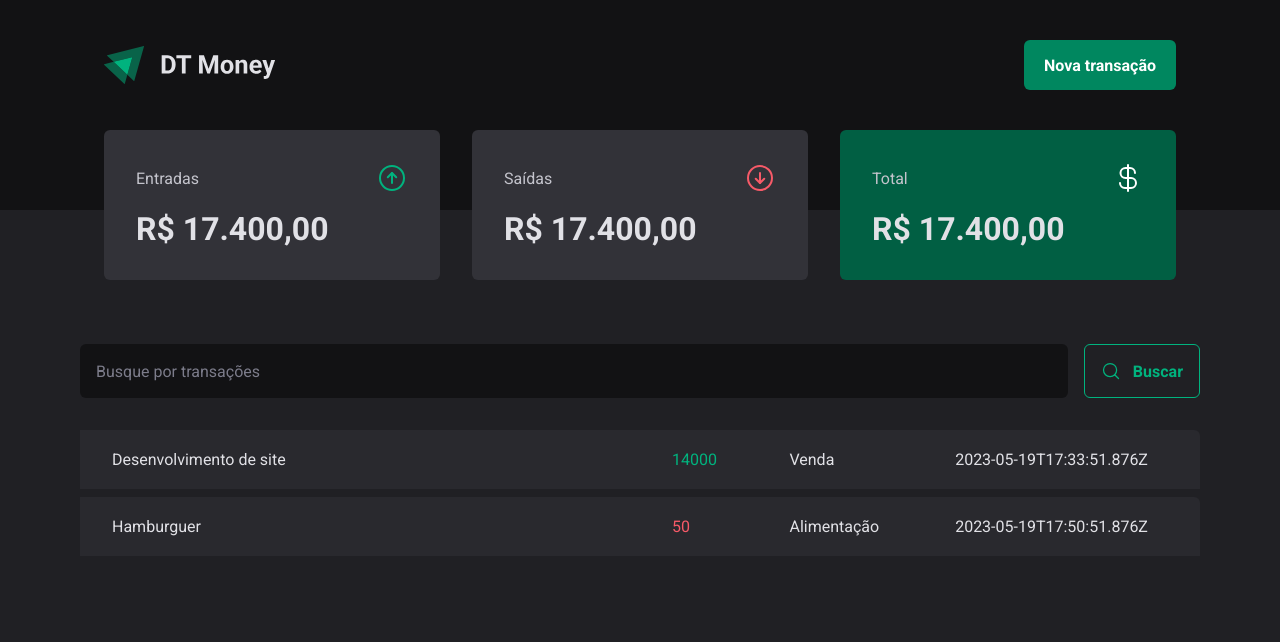
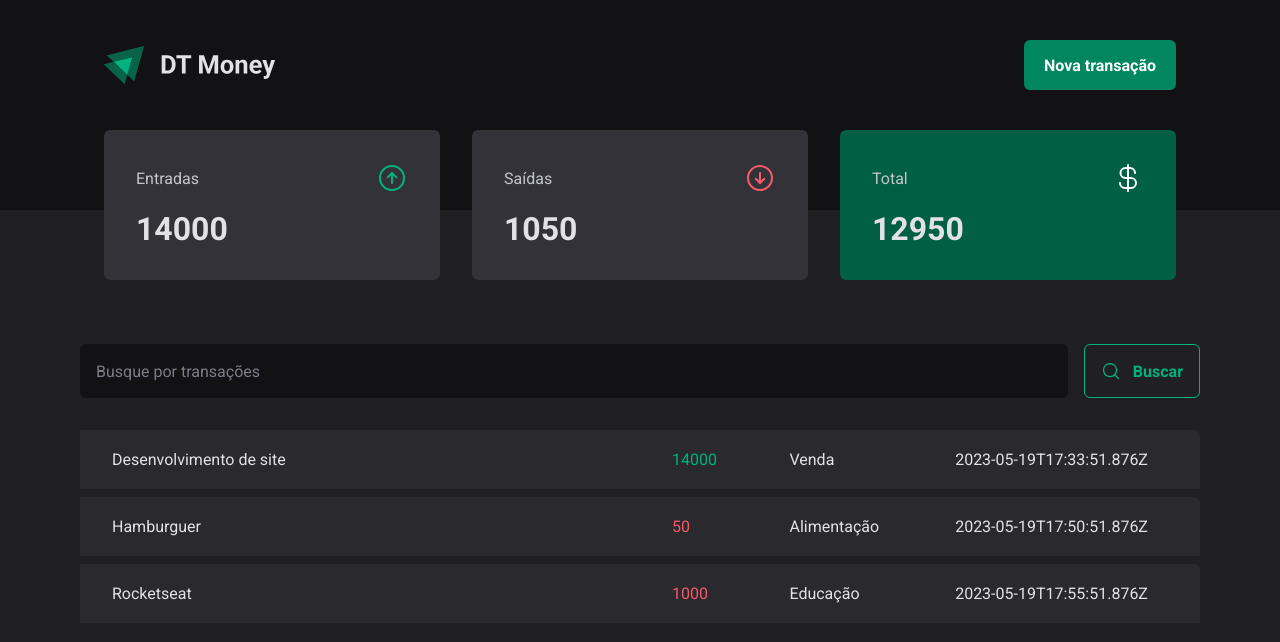
Before and after one commit to jonierthal/dt-money-web, a React (Vite) app: page / in a window 1280 px wide. Shown: the top 642 px of the page. Built offline with nearby package versions, Linux system fonts and the light colour scheme; data requests are answered from the project's data file.

Commit message:
Calculando resumo de transações

```diff
--- a/server.json
+++ b/server.json
@@ -15,6 +15,14 @@
         "category": "Alimentação",
         "price": 50,
         "createdAt": "2023-05-19T17:50:51.876Z"
-    }
+    },
+    {
+      "id": 3,
+      "description": "Rocketseat",
+      "type": "outcome",
+      "category": "Educação",
+      "price": 1000,
+      "createdAt": "2023-05-19T17:55:51.876Z"
+  }
   ]
 }
--- a/src/components/Summary/index.tsx
+++ b/src/components/Summary/index.tsx
@@ -5,6 +5,25 @@
 
 export function Summary(){
     const { transactions } = useContext(TransactionsContext)
+
+    const sumamary = transactions.reduce(
+        (acc, transaction) => {
+            if (transaction.type === 'income'){
+                acc.income += transaction.price;
+                acc.total += transaction.price;
+            } else {
+                acc.outcome += transaction.price;
+                acc.total -= transaction.price;
+            }
+
+            return acc;
+        },
+        {
+            income: 0,
+            outcome: 0,
+            total: 0
+        }
+    )
 
     return(
         <SummaryContainer >
@@ -14,7 +33,7 @@
                     <ArrowCircleUp size={32} color="#00b37e"/>
                 </header>
 
-                <strong>R$ 17.400,00</strong>
+                <strong>{sumamary.income}</strong>
             </SummaryCard>
 
             <SummaryCard>
@@ -23,7 +42,7 @@
                     <ArrowCircleDown size={32} color="#f75a68"/>
                 </header>
 
-                <strong>R$ 17.400,00</strong>
+                <strong>{sumamary.outcome}</strong>
             </SummaryCard>
 
             <SummaryCard variant="green">
@@ -32,7 +51,7 @@
                     <CurrencyDollar size={32} color="#fff"/>
                 </header>
 
-                <strong>R$ 17.400,00</strong>
+                <strong>{sumamary.total}</strong>
             </SummaryCard>
         </SummaryContainer>
     )
```
